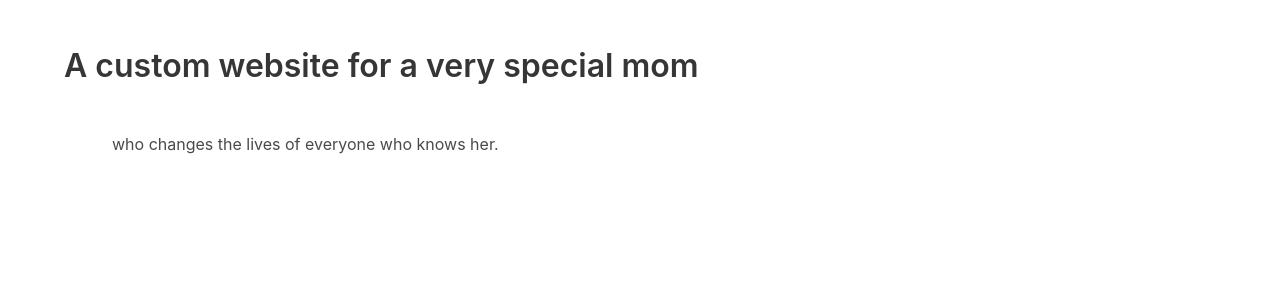
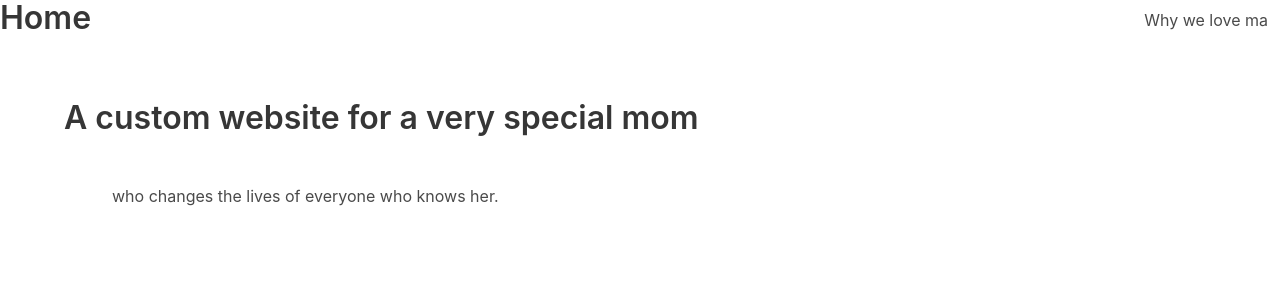
Before and after one commit to lamaqdahodwala/mothers-day-website, a Django app: page / in a window 1280 px wide. Shown: the top 300 px of the page. Run offline with Django 3.2, Linux system fonts and the light colour scheme.

Commit message:
even better

```diff
--- a/project/main/templates/base.html
+++ b/project/main/templates/base.html
@@ -8,7 +8,17 @@
     <link rel="stylesheet" href="https://cdn.jsdelivr.net/npm/bulma@0.9.1/css/bulma.min.css">
 </head>
 <body>
-
+    <nav class="navbar">
+        <div class="navbar-brand">
+            <a class="title" href='/'>Home</a>
+        </div>
+        <div class="navbar-end">
+            <br>
+            <ul>
+                <a href="/reasons" class="navbar-item">Why we love ma</a>
+            </ul>
+        </div>
+    </nav>
     {% block content %}
 
     {% endblock %}
```
Also changed, not shown: project/db.sqlite3.
